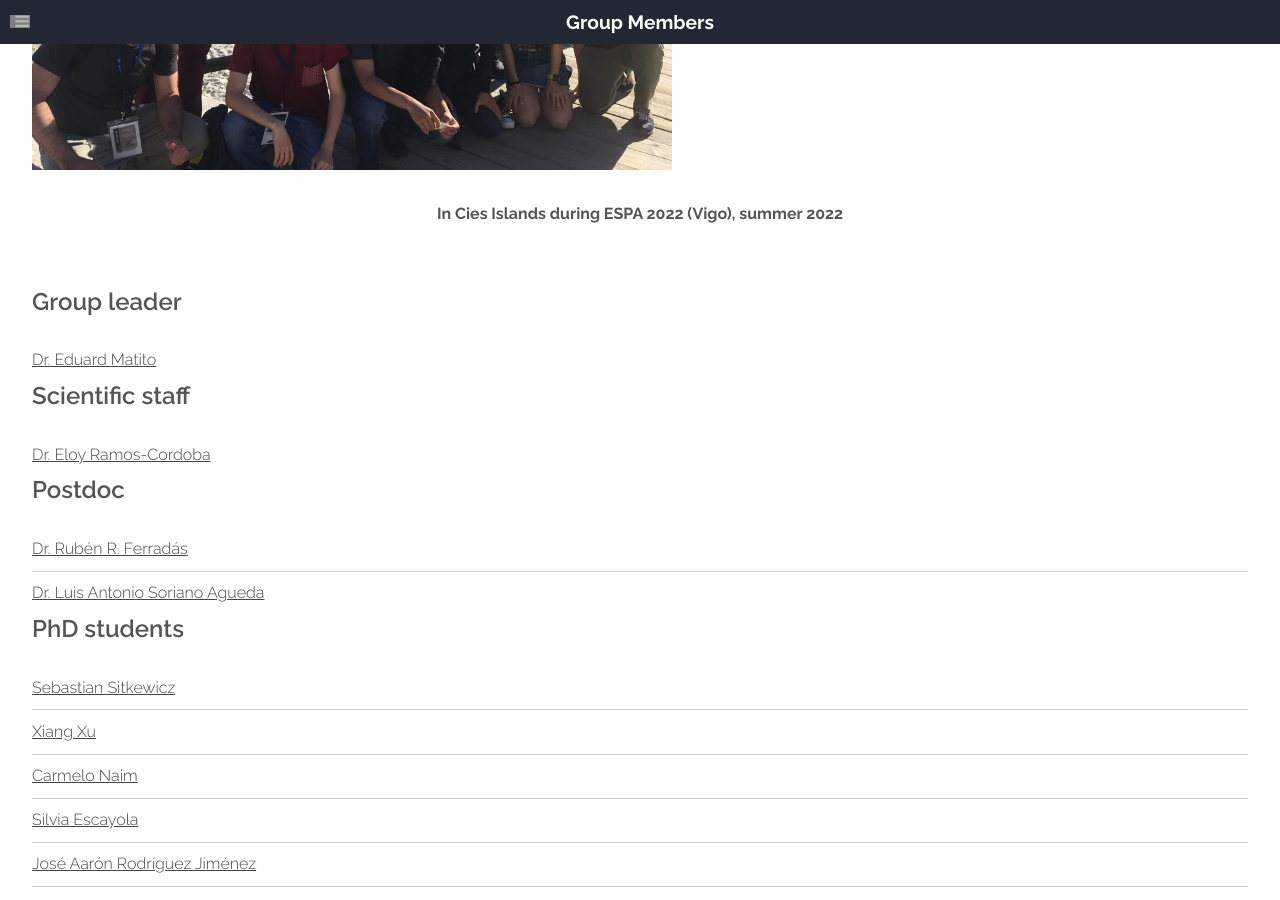
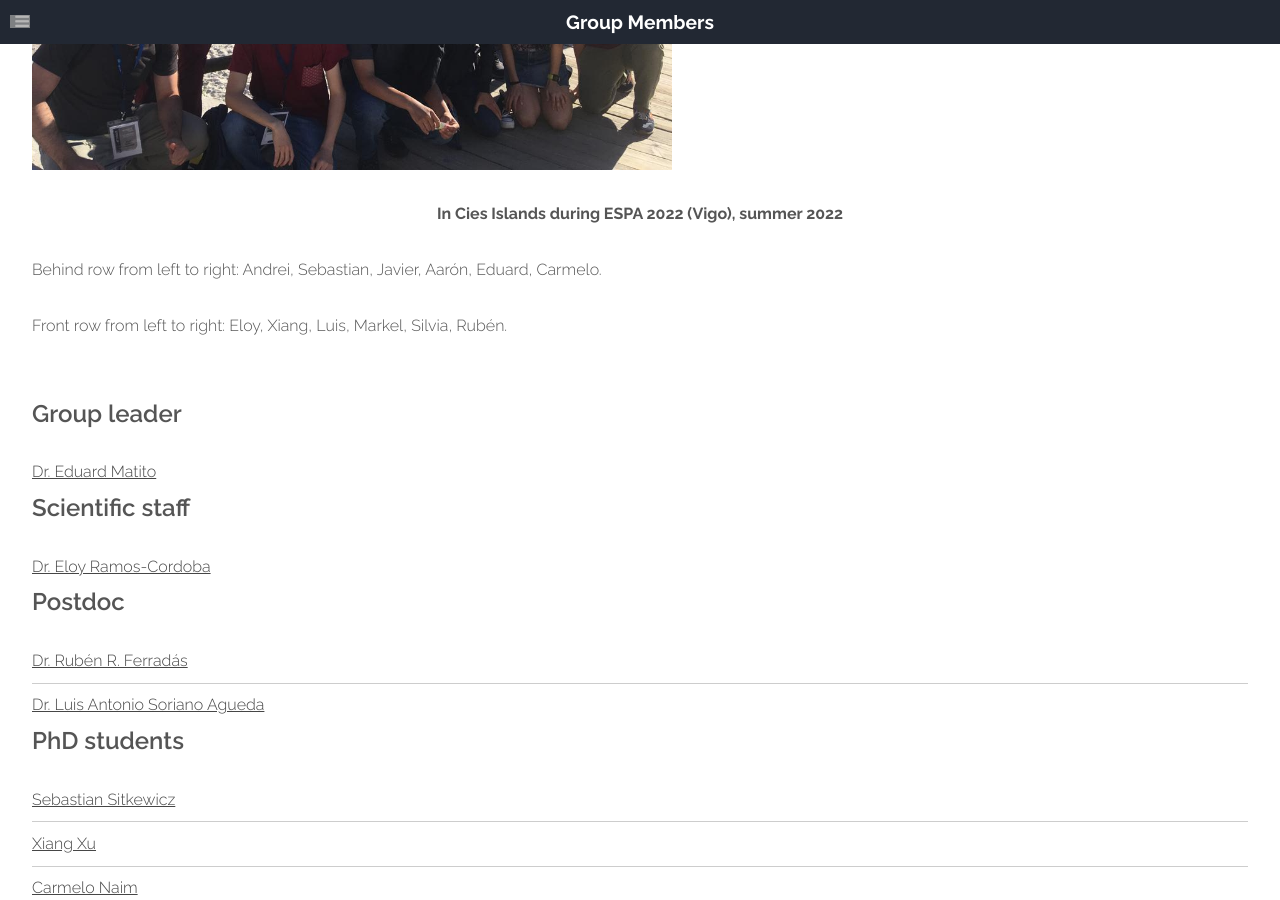
Before and after one commit to old-jekyll-templates/Horizons-Jekyll-Theme, a Jekyll site: the page built from members.html, in a window 1280 px wide and 900 px high, scrolled down 629 px. Built offline with Jekyll 4.4.1, drawn with Linux system fonts in a browser that asks for light colours; grey boxes are pictures that could not be loaded.

Commit message:
Update members.html

```diff
--- a/members.html
+++ b/members.html
@@ -66,6 +66,8 @@ layout: main
                                                 </header>
                                         <a href="#" class="image feature"><img src="{{ site.baseurl }}/members/photos/group2022_06-22.jpg" alt="" style="width: 50vw; min-width: 300px;" /></a>
 				       <center><p><b>In Cies Islands during ESPA 2022 (Vigo), summer 2022</b></p></center>
+					<p>Behind row from left to right: Andrei, Sebastian, Javier, Aarón, Eduard, Carmelo.</p>
+					<p>Front row from left to right: Eloy, Xiang, Luis, Markel, Silvia, Rubén.</p>
 					</section>
 				</div>
 
```
